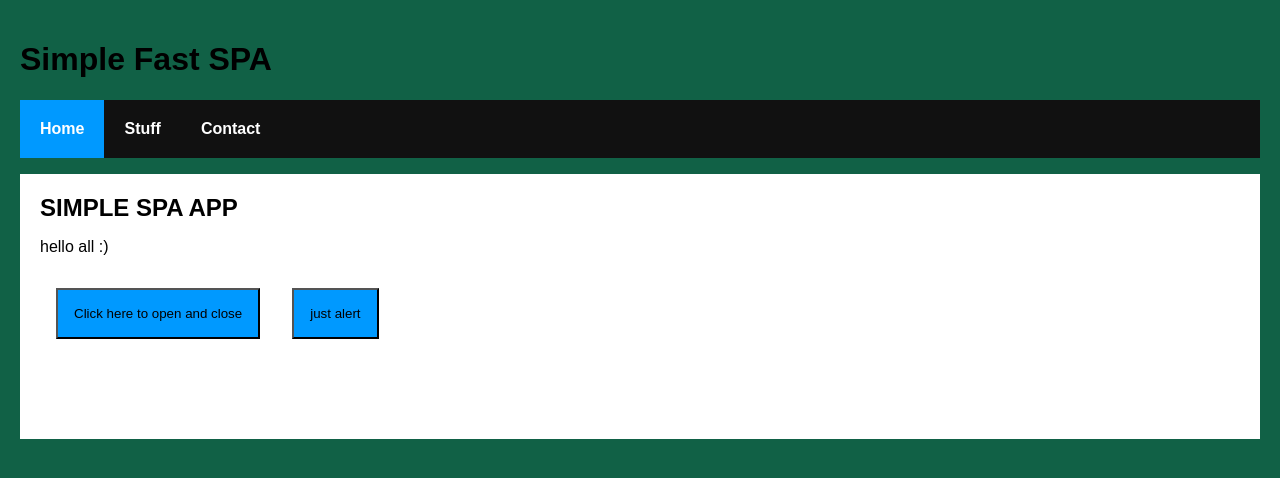
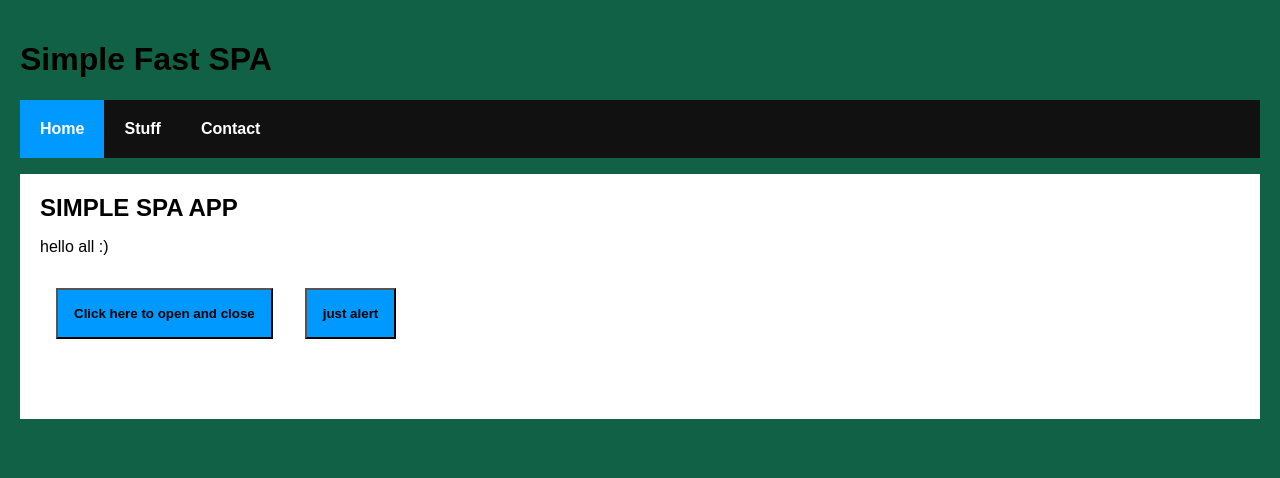
Before and after one commit to ShiraBenZaken/simple-fast-react-spa, a React (Create React App) app: page /#/ in a window 1280 px wide. Shown: the top 478 px of the page. Built offline with nearby package versions, Linux system fonts and the light colour scheme.

Commit message:
Update index.css

```diff
--- a/src/index.css
+++ b/src/index.css
@@ -37,6 +37,10 @@ ul.header li a {
   margin-bottom: 10px;
 }
 .buttons{
+  font-weight: bold;
+  text-decoration: none;
+  padding: 20px;
+  display: inline-block;
   background-color: #0099FF;
   padding:1rem;
 }
@@ -48,4 +52,8 @@ ul.header li a {
 }
 .post{
   padding: 2rem;
+  font-weight: bold;
+  text-decoration: none;
+  padding: 20px;
+  display: inline-block;
 }
```
